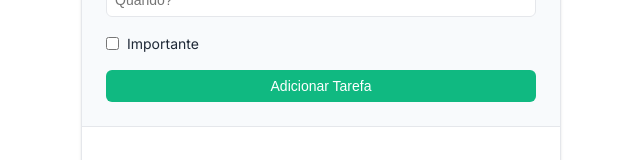
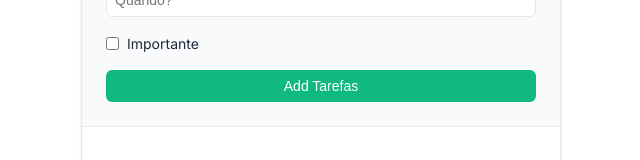
Before and after one commit to henrylle/bia, a React (Vite) app in the folder client/: page / in a window 1280 px wide. Shown: the part 227-387 px from the top of the page, without its empty margins (319-959 px from the left). Built offline with nearby package versions, Linux system fonts and the light colour scheme; no server answers.

Commit message:
Alterar texto do botão para 'Add Tarefas'

```diff
--- a/client/src/components/AddTask.jsx
+++ b/client/src/components/AddTask.jsx
@@ -59,7 +59,7 @@ const AddTask = ({ onAdd }) => {
       </div>
 
       <button type="submit" className="btn btn-block success">
-        Adicionar Tarefa
+        Add Tarefas
       </button>
 
       <Modal
```
